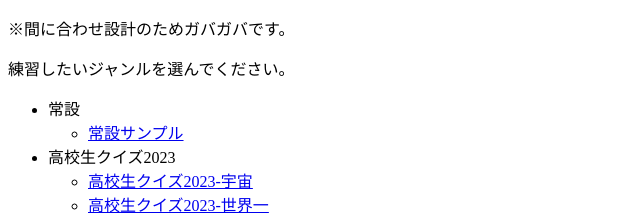
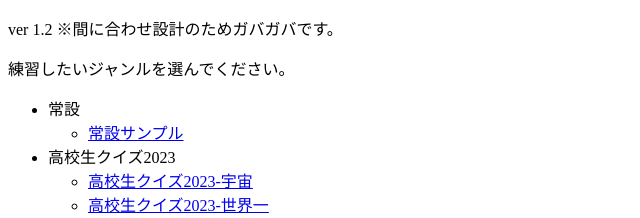
Before and after one commit to FirmianaI7z9/Ichiko_QKen_Practice, a plain HTML site: page index.html in a window 1280 px wide. Shown: the top 218 px of the page, 0-640 px from the left. Drawn offline with Linux system fonts and the light colour scheme.

Commit message:
Update index.html

```diff
--- a/index.html
+++ b/index.html
@@ -8,7 +8,7 @@
 </head>
 
 <body>
-  <p>※間に合わせ設計のためガバガバです。</p>
+  <p>ver 1.2 ※間に合わせ設計のためガバガバです。</p>
   <p>練習したいジャンルを選んでください。</p>
   <ul>
     <li>常設</li>
```
